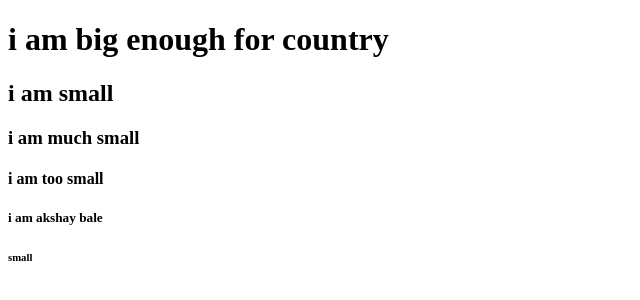
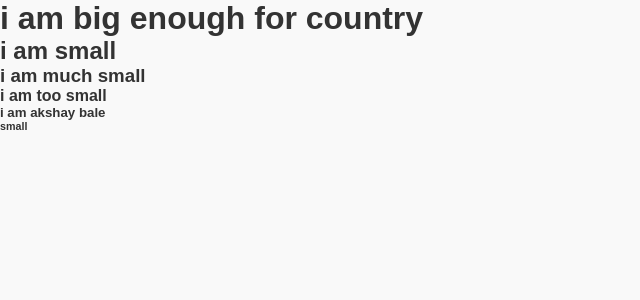
Before and after one commit to akshay-bale/learning-git, a plain HTML site: page index.html in a window 1280 px wide. Shown: the whole page, without its empty margins (0-640 px from the left). Drawn offline with Linux system fonts and the light colour scheme.

Commit message:
added design

```diff
--- a/index.html
+++ b/index.html
@@ -1,17 +1,17 @@
 <!DOCTYPE html>
 <html lang="en">
-<head>
-    <meta charset="UTF-8">
-    <meta name="viewport" content="width=device-width, initial-scale=1.0">
+  <head>
+    <meta charset="UTF-8" />
+    <meta name="viewport" content="width=device-width, initial-scale=1.0" />
     <title>Document</title>
-</head>
-<body>
+    <link rel="stylesheet" href="styles.css" />
+  </head>
+  <body>
     <h1>i am big enough for country</h1>
-    <h2> i am small</h2>
+    <h2>i am small</h2>
     <h3>i am much small</h3>
     <h4>i am too small</h4>
     <h5>i am akshay bale</h5>
     <h6>small</h6>
-
-</body>
+  </body>
 </html>
--- /dev/null
+++ b/styles.css
@@ -0,0 +1,14 @@
+/* Default styles for all elements */
+* {
+  margin: 0;
+  padding: 0;
+  box-sizing: border-box;
+}
+
+/* Default body content style */
+body {
+  font-family: Arial, sans-serif;
+  font-size: 16px;
+  color: #333;
+  background-color: #f9f9f9;
+}
```
